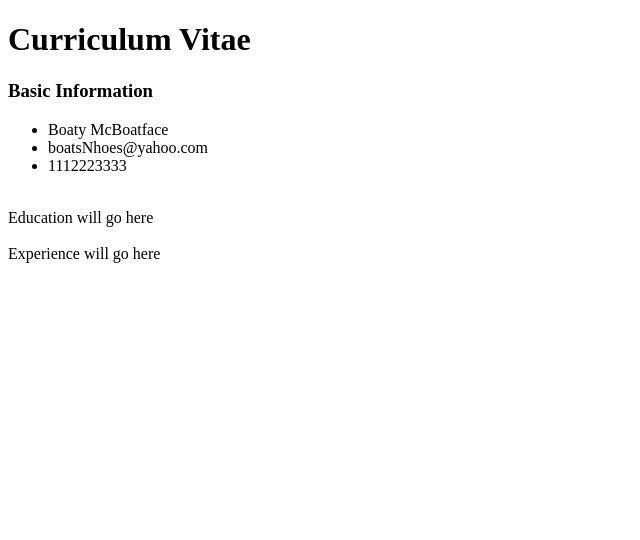
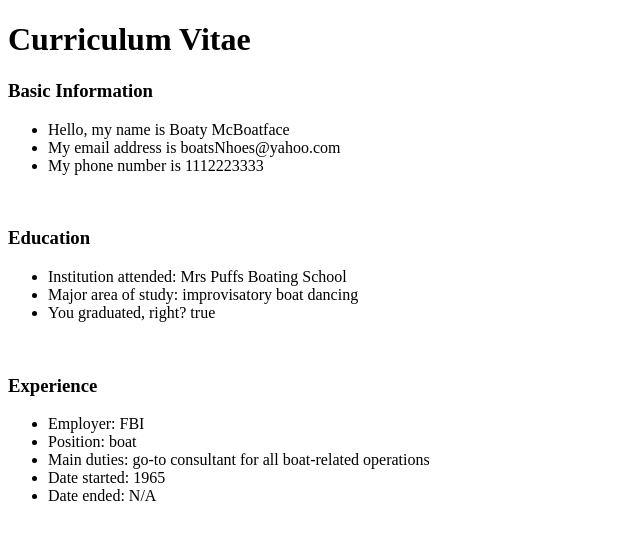
Before and after one commit to mike-shine/CV-application, a React (Create React App) app in the folder cv-project/: page / in a window 1280 px wide. Shown: the top 540 px of the page, without its empty margins (0-640 px from the left). Built offline with nearby package versions, Linux system fonts and the light colour scheme.

Commit message:
all sample state data displayed

```diff
--- a/cv-project/src/components/BasicInfo.js
+++ b/cv-project/src/components/BasicInfo.js
@@ -5,9 +5,9 @@ function BasicInfo({info}) {
     <div>
     <h3>Basic Information</h3>
       <ul>
-        <li>{info.name}</li>
-        <li>{info.email}</li>
-        <li>{info.phoneNumber}</li>
+        <li>Hello, my name is {info.name}</li>
+        <li>My email address is {info.email}</li>
+        <li>My phone number is {info.phoneNumber}</li>
       </ul>
     </div>
   );
--- a/cv-project/src/components/Education.js
+++ b/cv-project/src/components/Education.js
@@ -1,9 +1,14 @@
 import React from 'react';
 
-function Education(props) {
+function Education({info}) {
   return (
     <div>
-      Education will go here
+      <h3>Education</h3>
+      <ul>
+        <li>Institution attended: {info.school}</li>
+        <li>Major area of study: {info.major}</li>
+        <li>You graduated, right? {info.graduated.toString()}</li>
+      </ul>
     </div>
   );
 };
--- a/cv-project/src/components/Experience.js
+++ b/cv-project/src/components/Experience.js
@@ -1,9 +1,16 @@
 import React from 'react';
 
-function Experience(props) {
+function Experience({info}) {
   return (
     <div>
-      Experience will go here
+      <h3>Experience</h3>
+      <ul>
+        <li>Employer: {info[0].company}</li>
+        <li>Position: {info[0].position}</li>
+        <li>Main duties: {info[0].duties}</li>
+        <li>Date started: {info[0].dateStarted} </li>
+        <li>Date ended: {info[0].dateEnded}</li>
+      </ul>
     </div>
   );
 };
```
